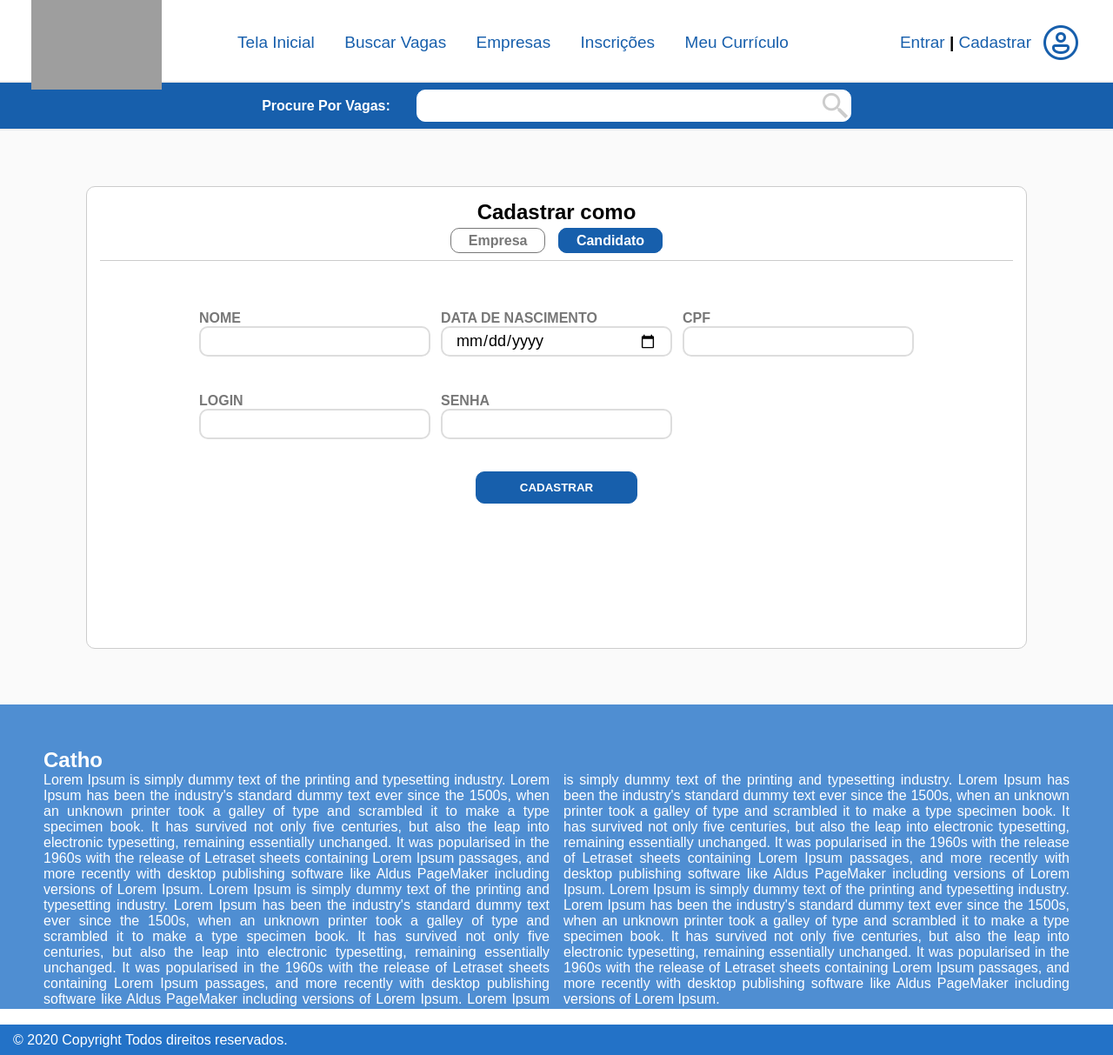
After one commit to GabrielSMSantos/VagasOnline, a PHP site: page /VagasOnline/view/cadastro.php in a window 1280 px wide. The commit adds this page. Shown: the whole page at 87% size. Run offline with PHP 8.4, Linux system fonts and the light colour scheme; lists and menus that the app fills with data are empty; grey boxes are pictures that could not be loaded.

Commit message:
Criação do BackEnd Cadastrar e Logar e ajustes no Design

```diff
--- /dev/null
+++ b/View/cadastro.php
@@ -0,0 +1,160 @@
+<!DOCTYPE html>
+<html lang="pt-br">
+<head>
+    <meta charset="UTF-8">
+    <meta name="viewport" content="width=device-width, initial-scale=1.0">
+    <link rel="stylesheet" href="css/cadastro.css">
+    <title>Tela de Cadastro</title>
+</head>
+<body>
+    <?php include "header.php"; ?>
+
+
+    <main>
+        <form action="http://localhost/VagasOnline/Source/Controller/CadastrarController.php" method="post">
+            <div id="tipoUsuario">
+                <h2>Cadastrar como</h2>
+
+
+                <label for="chkEmpresa">
+                    <input id="chkEmpresa" class="radioTipo" type="radio" name="chkTipoUsuario" value="Empresa" onclick="AlterarForm(this)">
+                    <b class="OptionTipoUsuario">Empresa</b>
+                </label>
+
+                <label for="chkCandidato">
+                    <input id="chkCandidato" class="radioTipo" type="radio" name="chkTipoUsuario" value="Candidato" onclick="AlterarForm(this)" checked>
+                    <b class="OptionTipoUsuario">Candidato</b>
+                </label>
+
+            </div>
+
+            <table id="tblEmpresa" name="tblEmpresa">
+                <tr>
+                    <th>
+                        <p class="campos">
+                            <b>NOME DA EMPRESA</b><br>
+                            <input type="text" name="nomeEmpresa">
+                        </p>
+                    </th>
+
+                    <th>
+                        <p class="campos">
+                            <b>ENDEREÇO</b><br>
+                            <input type="text" name="endereco">
+                        </p>
+                    </th>
+
+                    <th>
+                        <p class="campos">
+                            <b>CNPJ</b><br>
+                            <input type="text" name="cnpj">
+                        </p>
+                    </th>
+
+                </tr>
+
+                <tr>
+                    <th colspan="3">
+                        <p class="campos">
+                            <b>SOBRE SUA EMPRESA</b><br>
+                            <textarea name="sobre" id="sobreEmpresa" cols="130" rows="10"></textarea>
+                        </p>
+                    </th>
+
+                </tr>
+
+                <tr>
+                    <th>
+                        <p class="campos">
+                            <b>LOGIN</b><br>
+                            <input type="text" name="loginEmpresa">
+                        </p>
+                    </th>
+
+                    <th>
+                        <p class="campos">
+                            <b>SENHA</b><br>
+                            <input type="password" name="senhaEmpresa">
+                        </p>
+                    </th>
+                </tr>
+
+
+            </table>
+
+            <table id="tblCandidato" name="tblCandidato">
+                <tr>
+                    <th>
+                        <p class="campos">
+                            <b>NOME</b><br>
+                            <input type="text" name="nomeCandidato">
+                        </p>
+                    </th>
+
+                    <th>
+                        <p class="campos">
+                            <b>DATA DE NASCIMENTO</b><br>
+                            <input type="date" name="dataNascimento" style="max-height: 35px;">
+                        </p>
+                    </th>
+
+                    <th>
+                        <p class="campos">
+                            <b>CPF</b><br>
+                            <input type="text" name="cpf">
+                        </p>
+                    </th>
+
+                </tr>
+
+                <tr>
+                    <th>
+                        <p class="campos">
+                            <b>LOGIN</b><br>
+                            <input type="text" name="loginCandidato">
+                        </p>
+                    </th>
+
+                    <th>
+                        <p class="campos">
+                            <b>SENHA</b><br>
+                            <input type="password" name="senhaCandidato">
+                        </p>
+                    </th>
+                </tr>
+
+
+            </table>
+
+            <button id="btnCadastrar" type="submit">CADASTRAR</button>
+        </form>
+    </main>
+
+    <?php include "footer.php"; ?>
+
+
+    <script type="text/javascript">
+
+        function AlterarForm(element) {
+
+            if (element.checked == true) {
+
+                if (element.id == "chkEmpresa") {
+
+                    document.querySelector("#tblEmpresa").style.display = "flex";
+                    document.querySelector("#tblCandidato").style.display = "none";
+
+                } else {
+
+                    document.querySelector("#tblCandidato").style.display = "flex";
+                    document.querySelector("#tblEmpresa").style.display = "none";
+                }
+
+            }
+
+        }
+
+    </script>
+
+</body>
+</html>
--- /dev/null
+++ b/View/css/cadastro.css
@@ -0,0 +1,122 @@
+
+main {
+    display: flex;
+    justify-content: center;
+    align-content: center;
+    background-color: #FAFAFA;
+    padding: 5% 0;
+}
+
+form {
+    box-sizing: content-box;
+    width: 1050px;
+    height: 500px;
+    background-color: #fff;
+    border: 1px solid #ccc;
+    border-radius: 10px;
+    padding: 15px;
+    text-align: center;
+
+}
+    #tipoUsuario {
+        width: 100%;
+        height: 70px;
+        border-bottom: 1px solid #ccc;
+        text-align: center;
+    }
+
+        #tipoUsuario h2 {
+            margin-bottom: 10px;
+        }
+
+        .OptionTipoUsuario {
+            border: 1px solid #777;
+            color: #777;
+            margin: 0 5px;
+            padding: 5px 20px;
+            border-radius: 10px;
+            cursor: pointer;
+        }
+
+        .radioTipo {
+            display: none;
+        }
+
+        .radioTipo:checked ~ .OptionTipoUsuario {
+            background-color: #175fac;
+            border: 1px solid #175fac;
+            color: #fff;
+        }
+
+    form p {
+        text-align: left;
+        width: 100%;
+    }
+        .campos {
+            color: #777;
+        }
+
+        .campos input {
+            width: 100%;
+            padding: 5px 15px;
+            font-size: 18px;
+            border-radius: 10px;
+            border: 2px solid #ddd;
+            outline: none;
+        }
+
+            .campos input:focus {
+                border: 2px solid #999;
+            }
+
+        #btnCadastrar {
+            font-weight: bolder;
+            padding: 10px 50px;
+            background-color: #175fac;
+            border: 1px solid #175fac;
+            color: #fff;
+            font-weight: bolder;
+            border-radius: 10px;
+            cursor: pointer;
+            outline: none;
+            margin-top: 15px;
+        }
+
+            #btnCadastrar:hover {
+                background-color: #2372c7;
+            }
+
+
+        table {
+            display: flex;
+            justify-content: center;
+            align-items: center;
+            margin-top: 35px;
+        }
+
+            #tblCandidato p {
+                padding: 20px 5px;
+            }
+
+            #tblEmpresa {
+                display: none;
+            }
+
+                #tblEmpresa p {
+                    padding: 5px 5px;
+                }
+
+            #sobreEmpresa {
+                border: 2px solid #ddd;
+                border-radius: 10px;
+                outline: none;
+                padding: 10px;
+                min-height: 180px;
+                max-height: 180px;
+                min-width: 949px;
+                max-width: 949px;
+            }
+
+                #sobreEmpresa:focus {
+                    border: 2px solid #999;
+                }
--- a/View/footer.php
+++ b/View/footer.php
@@ -2,7 +2,7 @@
     footer {
         position: relative;
         width: 100%;
-        height: 400px;
+        height: 350px;
         background-color: rgba(35, 114, 199, 0.8);
         color: #fff;
     }
--- a/View/header.php
+++ b/View/header.php
@@ -67,7 +67,7 @@
         justify-content: center;
         align-items: center;
         width: 100%;
-        height: 50px;
+        height: 55px;
         color: #fff;
         background-color: #175fac;
         border-bottom: 2px solid #ececec;
@@ -85,6 +85,7 @@
             background: url("http://localhost/VagasOnline/media/iconSearch.png") no-repeat right;
             background-color: #fff;
             border: 1px solid #fff;
+            border-radius: 10px;
         }
 
         #campoPesquisa img {
@@ -92,6 +93,8 @@
             padding-left: 50px;
         }
 </style>
+
+<?php session_start(); ?>
 
 <header>
 
@@ -106,7 +109,23 @@
 
 
     <div id="dvUsuario">
-        <a href="http://localhost/VagasOnline/view/login.php">Entrar/Cadastrar</a>
+        <?php
+            if (!isset($_SESSION["id"])):
+        ?>
+            <a href="http://localhost/VagasOnline/view/login.php">Entrar</a>
+            &nbsp;
+            <b>|</b>
+            &nbsp;
+            <a href="http://localhost/VagasOnline/view/cadastro.php">Cadastrar</a>
+        <?php
+            else:
+        ?>
+            <a href="#"><?= $_SESSION["nome"]; ?></a>
+
+        <?php
+            endif;
+        ?>
+
         <img id="fotoPerfil" src="<?= "http://localhost/VagasOnline/media/iconUser.png"; ?>">
     </div>
 
--- a/View/vaga.php
+++ b/View/vaga.php
@@ -49,7 +49,7 @@
             </p>
             <br><br>
 
-            <a id="linkCandidatarSe" href="#">CANDIDATAR-SE</a>
+            <a id="linkCandidatarSe" href="#">CANDIDATAR-SE  <img src="http://localhost/VagasOnline/media/iconCandidatarSe.png"></a>
         </div>
 
 
```
Also changed, not shown: Source/Controller/CadastrarController.php (added, +33 -0 lines), Source/Controller/LoginController.php (added, +31 -0 lines), Source/Model/Cadastrar.php (added, +35 -0 lines), Source/Model/Login.php (added, +19 -0 lines), Source/Model/banco.php (+6 -29 lines), View/css/vaga.css (+16 -3 lines), View/login.php (+4 -5 lines), media/iconCandidatarSe.png (added).
